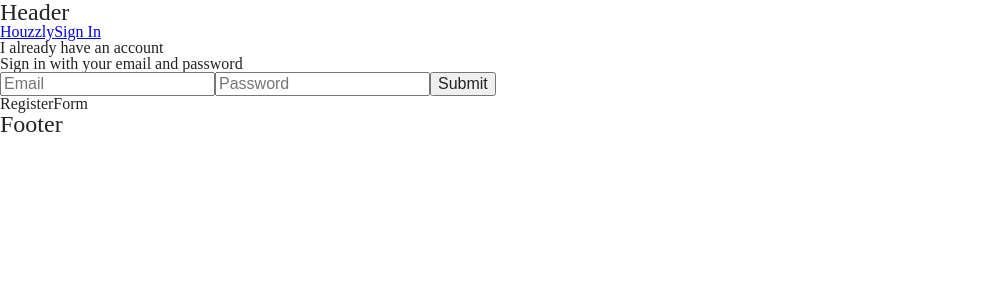
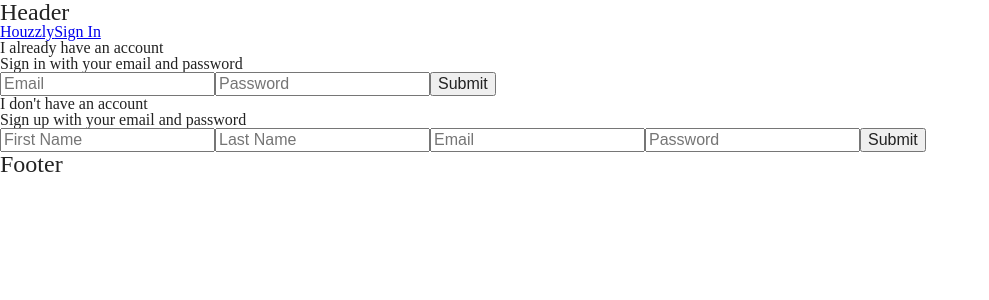
Before and after one commit to Houzzly/client, a React (Create React App) app: page /signup in a window 1280 px wide. Shown: the top 300 px of the page, without its empty margins (0-989 px from the left). Built offline with nearby package versions, Linux system fonts and the light colour scheme.

Commit message:
feat(client): enabled POST to api from signup

```diff
--- a/package.json
+++ b/package.json
@@ -6,6 +6,7 @@
     "@testing-library/jest-dom": "^4.2.4",
     "@testing-library/react": "^9.4.0",
     "@testing-library/user-event": "^7.2.1",
+    "axios": "^0.19.0",
     "react": "^16.12.0",
     "react-dom": "^16.12.0",
     "react-router-dom": "^5.1.2",
--- a/src/views/signup/RegisterForm.js
+++ b/src/views/signup/RegisterForm.js
@@ -1,7 +1,87 @@
 import React from 'react';
+import useFormInput from './useFormInput';
+import validateAuth from './validateAuth';
+import axios from 'axios';
+
+const initialState = {
+	firstName: '',
+	lastName: '',
+	email: '',
+	password: ''
+};
 
 const RegisterForm = () => {
-	return <div>RegisterForm</div>;
+	const { handleSubmit, handleChange, values, handleBlur, errors, isSumbitting } = useFormInput(
+		initialState,
+		validateAuth
+	);
+
+	return (
+		<div>
+			<div className="login">
+				<h2>I don't have an account</h2>
+				<span>Sign up with your email and password</span>
+			</div>
+			<form
+				onSubmit={(e) => {
+					handleSubmit(e);
+					axios
+						.post('https://houzzly.herokuapp.com/api/register', {
+							firstName: values.firstName,
+							lastName: values.lastName,
+							email: values.email,
+							password: values.password
+						})
+						.then(
+							(response) => {
+								console.log(response);
+							},
+							(error) => {
+								console.log(error);
+							}
+						);
+				}}
+			>
+				<input
+					name="firstName"
+					type="text"
+					placeholder="First Name"
+					value={values.firstName}
+					required
+					onChange={handleChange}
+				/>
+				<input
+					name="lastName"
+					type="text"
+					placeholder="Last Name"
+					value={values.lastName}
+					required
+					onChange={handleChange}
+				/>
+				<input
+					name="email"
+					type="text"
+					placeholder="Email"
+					value={values.email}
+					required
+					onChange={handleChange}
+					onBlur={handleBlur}
+				/>
+				{errors.email && <p className="error-text">{errors.email}</p>}
+				<input
+					name="password"
+					type="password"
+					value={values.password}
+					placeholder="Password"
+					required
+					onChange={handleChange}
+					onBlur={handleBlur}
+				/>
+				{errors.password && <p className="error-text">{errors.password}</p>}
+				<input disabled={isSumbitting} type="submit" />
+			</form>
+		</div>
+	);
 };
 
 export default RegisterForm;
```
Also changed, not shown: 1 other file (tests, documents, lock files or other folders).
